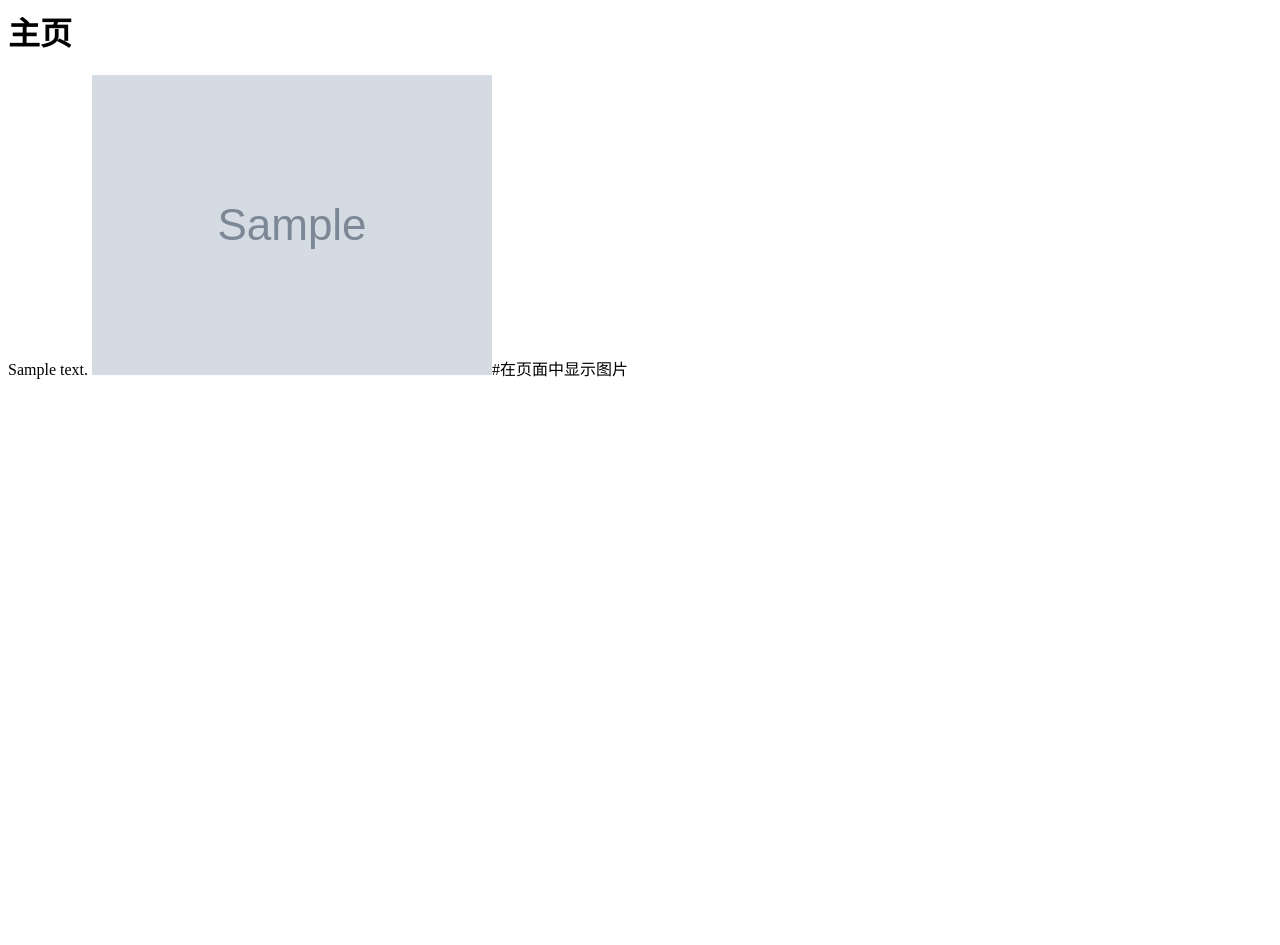
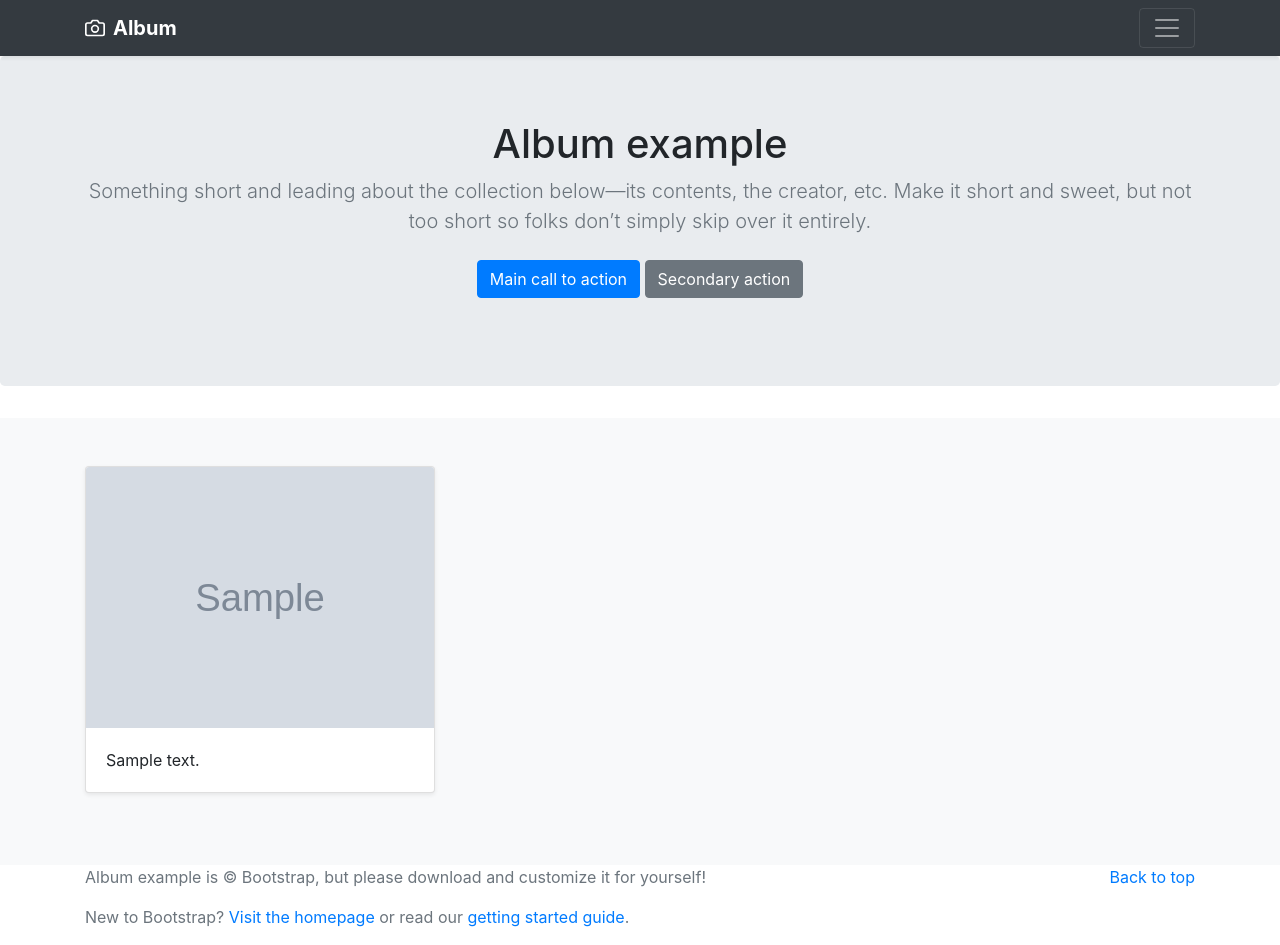
Before and after one commit to Jiahe-L/portfolio, a Django app: page / in a window 1280 px wide. Before the commit the page ends 379 px from the top, so only its background shows below. Run offline with Django 3.2, Linux system fonts and the light colour scheme; tables that the repository leaves empty hold one stand-in row (values such as "Sample post"); grey boxes marked "Sample" are stand-in pictures; some libraries are stand-ins or nearby versions.

Commit message:
美化主页
利用Bootstrap模板

```diff
--- a/templates/home.html
+++ b/templates/home.html
@@ -1,5 +1,133 @@
-<h1>主页</h1>
+<!--<h1>主页</h1>
 {% for gallery in gallerys.all %}
 {{ gallery.description }}
 <img src="{{ gallery.image.url }}">#在页面中显示图片
-{% endfor %}
+{% endfor %}-->
+
+
+<!doctype html>
+<html lang="en">
+  <head>
+    <meta charset="utf-8">
+    <meta name="viewport" content="width=device-width, initial-scale=1, shrink-to-fit=no">
+    <meta name="description" content="">
+    <meta name="author" content="Mark Otto, Jacob Thornton, and Bootstrap contributors">
+    <meta name="generator" content="Jekyll v3.8.6">
+    <title>Album example · Bootstrap</title>
+
+    <link rel="canonical" href="https://getbootstrap.com/docs/4.4/examples/album/">
+
+    <!-- Bootstrap core CSS -->
+<link rel="stylesheet" href="https://stackpath.bootstrapcdn.com/bootstrap/4.4.1/css/bootstrap.min.css" integrity="sha384-Vkoo8x4CGsO3+Hhxv8T/Q5PaXtkKtu6ug5TOeNV6gBiFeWPGFN9MuhOf23Q9Ifjh" crossorigin="anonymous">
+
+    <!-- Favicons -->
+<link rel="apple-touch-icon" href="/docs/4.4/assets/img/favicons/apple-touch-icon.png" sizes="180x180">
+<link rel="icon" href="/docs/4.4/assets/img/favicons/favicon-32x32.png" sizes="32x32" type="image/png">
+<link rel="icon" href="/docs/4.4/assets/img/favicons/favicon-16x16.png" sizes="16x16" type="image/png">
+<link rel="manifest" href="/docs/4.4/assets/img/favicons/manifest.json">
+<link rel="mask-icon" href="/docs/4.4/assets/img/favicons/safari-pinned-tab.svg" color="#563d7c">
+<link rel="icon" href="/docs/4.4/assets/img/favicons/favicon.ico">
+<meta name="msapplication-config" content="/docs/4.4/assets/img/favicons/browserconfig.xml">
+<meta name="theme-color" content="#563d7c">
+
+
+    <style>
+      .bd-placeholder-img {
+        font-size: 1.125rem;
+        text-anchor: middle;
+        -webkit-user-select: none;
+        -moz-user-select: none;
+        -ms-user-select: none;
+        user-select: none;
+      }
+
+      @media (min-width: 768px) {
+        .bd-placeholder-img-lg {
+          font-size: 3.5rem;
+        }
+      }
+    </style>
+    <!-- Custom styles for this template -->
+    <link href="album.css" rel="stylesheet">
+  </head>
+  <body>
+    <header>
+  <div class="collapse bg-dark" id="navbarHeader">
+    <div class="container">
+      <div class="row">
+        <div class="col-sm-8 col-md-7 py-4">
+          <h4 class="text-white">About</h4>
+          <p class="text-muted">Add some information about the album below, the author, or any other background context. Make it a few sentences long so folks can pick up some informative tidbits. Then, link them off to some social networking sites or contact information.</p>
+        </div>
+        <div class="col-sm-4 offset-md-1 py-4">
+          <h4 class="text-white">Contact</h4>
+          <ul class="list-unstyled">
+            <li><a href="#" class="text-white">Follow on Twitter</a></li>
+            <li><a href="#" class="text-white">Like on Facebook</a></li>
+            <li><a href="#" class="text-white">Email me</a></li>
+          </ul>
+        </div>
+      </div>
+    </div>
+  </div>
+  <div class="navbar navbar-dark bg-dark shadow-sm">
+    <div class="container d-flex justify-content-between">
+      <a href="#" class="navbar-brand d-flex align-items-center">
+        <svg xmlns="http://www.w3.org/2000/svg" width="20" height="20" fill="none" stroke="currentColor" stroke-linecap="round" stroke-linejoin="round" stroke-width="2" aria-hidden="true" class="mr-2" viewBox="0 0 24 24" focusable="false"><path d="M23 19a2 2 0 0 1-2 2H3a2 2 0 0 1-2-2V8a2 2 0 0 1 2-2h4l2-3h6l2 3h4a2 2 0 0 1 2 2z"/><circle cx="12" cy="13" r="4"/></svg>
+        <strong>Album</strong>
+      </a>
+      <button class="navbar-toggler" type="button" data-toggle="collapse" data-target="#navbarHeader" aria-controls="navbarHeader" aria-expanded="false" aria-label="Toggle navigation">
+        <span class="navbar-toggler-icon"></span>
+      </button>
+    </div>
+  </div>
+</header>
+
+<main role="main">
+
+  <section class="jumbotron text-center">
+    <div class="container">
+      <h1>Album example</h1>
+      <p class="lead text-muted">Something short and leading about the collection below—its contents, the creator, etc. Make it short and sweet, but not too short so folks don’t simply skip over it entirely.</p>
+      <p>
+        <a href="#" class="btn btn-primary my-2">Main call to action</a>
+        <a href="#" class="btn btn-secondary my-2">Secondary action</a>
+      </p>
+    </div>
+  </section>
+
+  <div class="album py-5 bg-light">
+    <div class="container">
+
+      <div class="row">
+        {% for gallery in gallerys.all %}
+        <div class="col-md-4">
+          <div class="card mb-4 shadow-sm">
+            <img class="card-img-top" src="{{ gallery.image.url }}">
+            <div class="card-body">
+              <p class="card-text">{{ gallery.description }}</p>
+            </div>
+          </div>
+        </div>
+        {% endfor %}
+
+      </div>
+    </div>
+  </div>
+
+</main>
+
+<footer class="text-muted">
+  <div class="container">
+    <p class="float-right">
+      <a href="#">Back to top</a>
+    </p>
+    <p>Album example is &copy; Bootstrap, but please download and customize it for yourself!</p>
+    <p>New to Bootstrap? <a href="https://getbootstrap.com/">Visit the homepage</a> or read our <a href="/docs/4.4/getting-started/introduction/">getting started guide</a>.</p>
+  </div>
+</footer>
+<script src="https://code.jquery.com/jquery-3.4.1.slim.min.js" integrity="sha384-J6qa4849blE2+poT4WnyKhv5vZF5SrPo0iEjwBvKU7imGFAV0wwj1yYfoRSJoZ+n" crossorigin="anonymous"></script>
+<script src="https://cdn.jsdelivr.net/npm/popper.js@1.16.0/dist/umd/popper.min.js" integrity="sha384-Q6E9RHvbIyZFJoft+2mJbHaEWldlvI9IOYy5n3zV9zzTtmI3UksdQRVvoxMfooAo" crossorigin="anonymous"></script>
+<script src="https://stackpath.bootstrapcdn.com/bootstrap/4.4.1/js/bootstrap.min.js" integrity="sha384-wfSDF2E50Y2D1uUdj0O3uMBJnjuUD4Ih7YwaYd1iqfktj0Uod8GCExl3Og8ifwB6" crossorigin="anonymous"></script>
+</body>
+</html>
```
